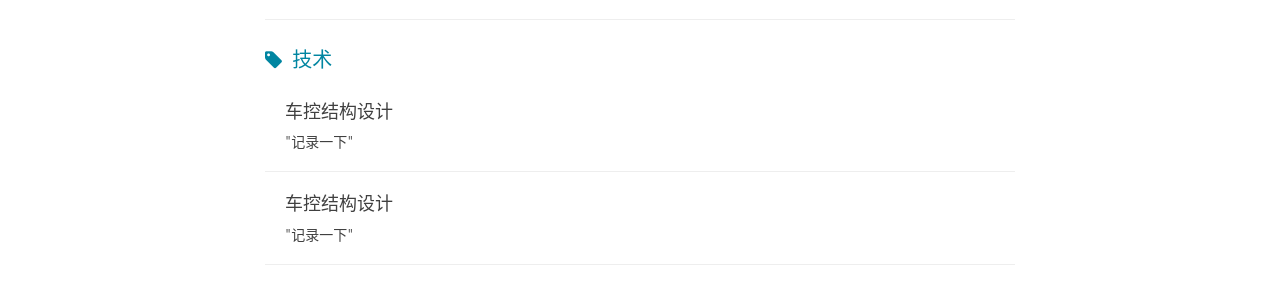
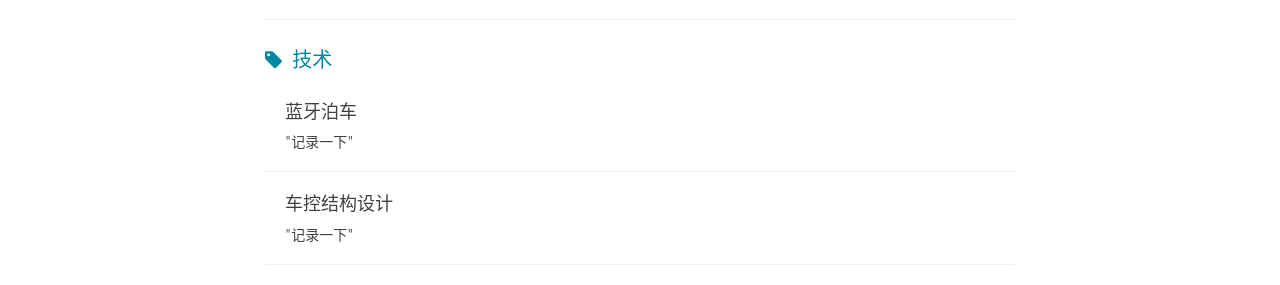
Before and after one commit to Zkim/Zkim.github.io, a Jekyll site: the page built from tags.html, in a window 1280 px wide. Shown: the part 872-1157 px from the top of the page. Built offline with Jekyll 4.4.1, drawn with Linux system fonts in a browser that asks for light colours; nearby versions of some CDN libraries; comment, search, counter and statistics services are not loaded.

Commit message:
修改错误文案

```diff
--- a/_posts/2022-09-07-蓝牙泊车架构设计.markdown
+++ b/_posts/2022-09-07-蓝牙泊车架构设计.markdown
@@ -1,6 +1,6 @@
 ---
 layout:     post
-title:      "车控结构设计"
+title:      "蓝牙泊车"
 subtitle:   " \"记录一下\""
 # date:       2022-09-07 16:20:00
 author:     "Ade"
@@ -34,7 +34,7 @@
 ## 流程图
 * 开搞前先构思下流程图
 * 泊车流程图如下：
-![泊车流程图](/img/bleSpaceCar-process.jpg)
+![泊车流程图](img/bleSpaceCar-process.jpg)
 
 ## 上代码（命名已脱敏）
 #### 发送蓝牙信号
```
